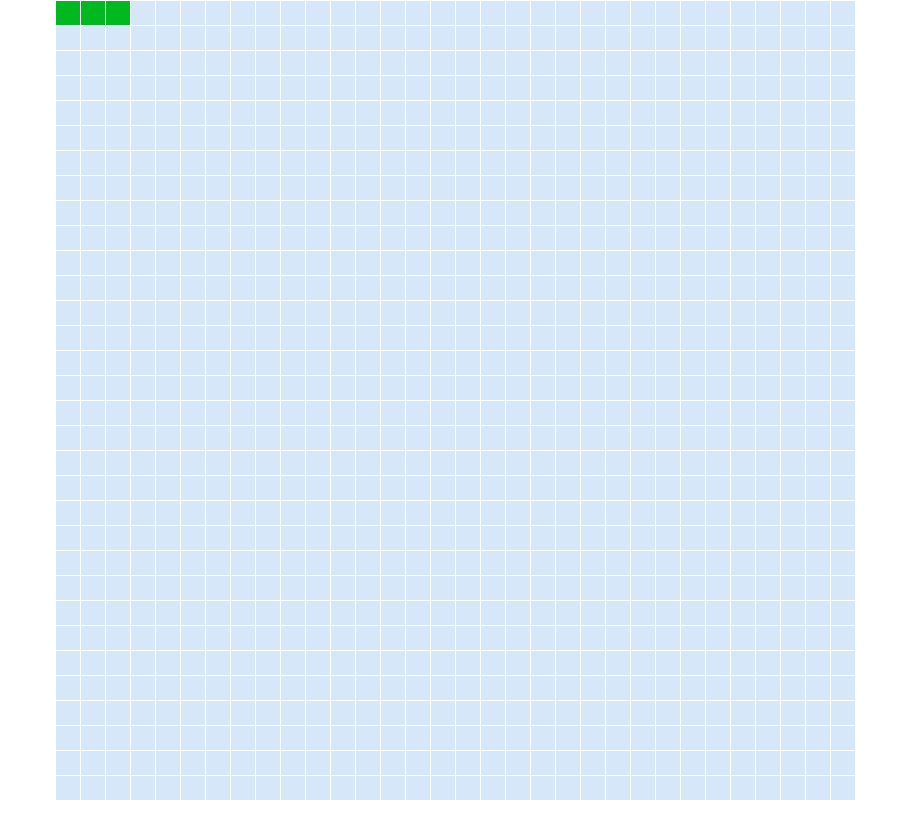
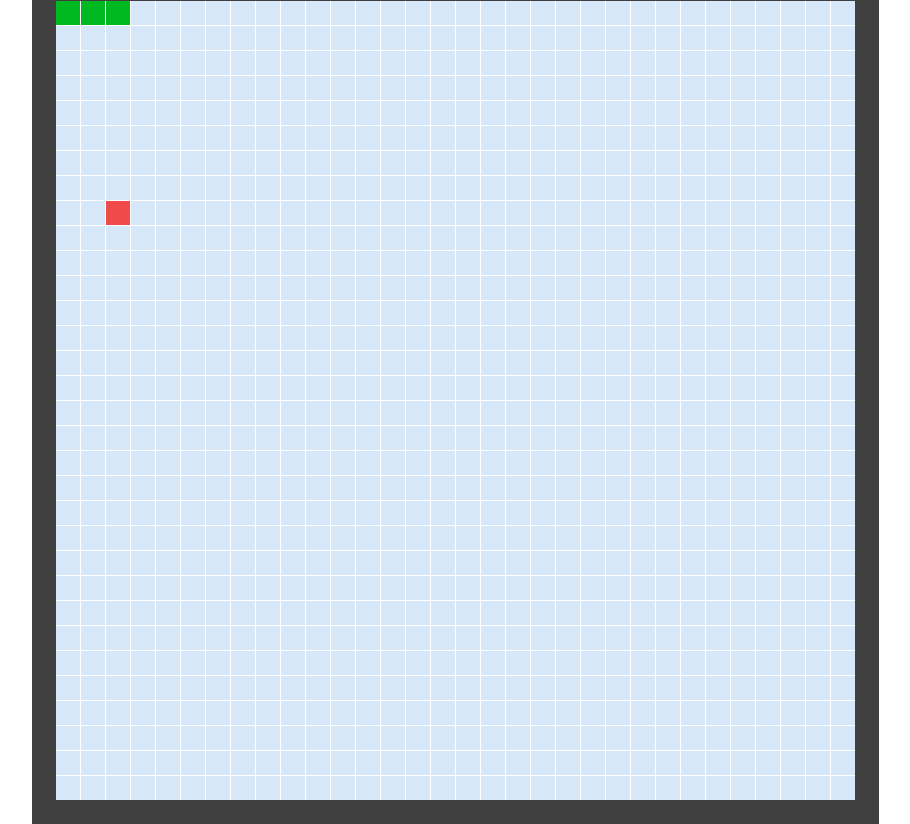
Before and after one commit to ilkaydnc/snake-game, a React (Create React App) app: page / in a window 1280 px wide. Shown: the whole page, without its empty margins (185-1095 px from the left). Before the commit the page ends 800 px from the top, so only its background shows below. Built offline with nearby package versions, Linux system fonts and the light colour scheme.

Commit message:
Add createRandomApple function

```diff
--- a/src/App.css
+++ b/src/App.css
@@ -9,6 +9,7 @@
 .Map {
   display: grid;
   grid-gap: 1px;
+  border: 24px solid rgb(63, 63, 63);
 }
 
 .Map__cell {
@@ -18,15 +19,15 @@
   transition: transform 0.15s;
 }
 
-.Map__cell:hover {
-  transform: scale(1.2);
-  background-color: rgb(241, 74, 74);
-  cursor: pointer;
-}
-
 .Map__snake,
 .Map__snake:hover {
   background-color: rgb(0, 184, 31);
   transform: scale(1);
+}
+
+.Map__apple,
+.Map__apple:hover {
+  background-color: rgb(241, 74, 74);
+  transform: scale(1);
   cursor: not-allowed;
 }
--- a/src/App.tsx
+++ b/src/App.tsx
@@ -14,19 +14,37 @@ const createSnake = (size: number): number[] => {
   return new Array(size).fill(0).map((_, i) => i);
 };
 
+const createRandomApple = (
+  width: number,
+  height: number,
+  snake: number[]
+): number => {
+  const maxIndex = width * height;
+  let selected = Math.floor(Math.random() * maxIndex);
+
+  while (snake.includes(selected)) {
+    selected = Math.floor(Math.random() * maxIndex);
+  }
+
+  return selected;
+};
+
 function App() {
   const [map, setMap] = useState<string[] | undefined>(undefined);
   const [snake, setSnake] = useState<number[] | undefined>([]);
 
   useEffect(() => {
-    const emptyMap = createNewMap(MAP_WIDTH, MAP_HEIGHT);
+    const initialMap = createNewMap(MAP_WIDTH, MAP_HEIGHT);
     const newSnake = createSnake(DEFAULT_SNAKE_SIZE);
+    const newAppleIndex = createRandomApple(MAP_WIDTH, MAP_HEIGHT, newSnake);
 
     newSnake.forEach((value) => {
-      emptyMap[value] = "S";
+      initialMap[value] = "S";
     });
 
-    setMap(emptyMap);
+    initialMap[newAppleIndex] = "X";
+
+    setMap(initialMap);
     setSnake(newSnake);
   }, []);
   return (
@@ -41,7 +59,11 @@ function App() {
         {map?.map((cell, index) => (
           <div
             key={index}
-            className={cs("Map__cell", cell === "S" && "Map__snake")}
+            className={cs(
+              "Map__cell",
+              cell === "S" && "Map__snake",
+              cell === "X" && "Map__apple"
+            )}
             onClick={() => console.log(index)}
           />
         ))}
```
